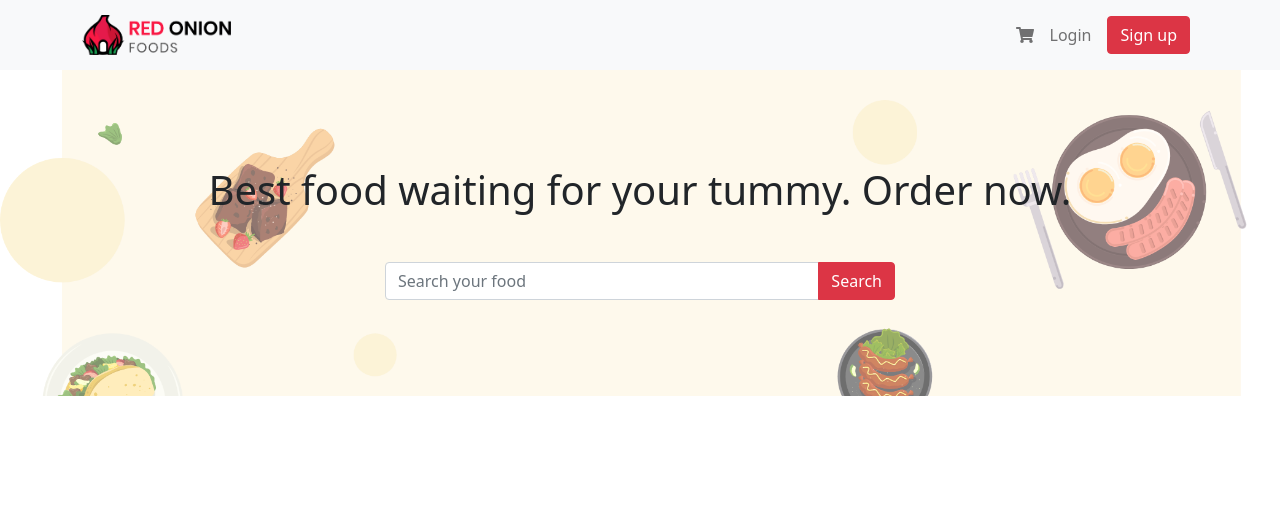
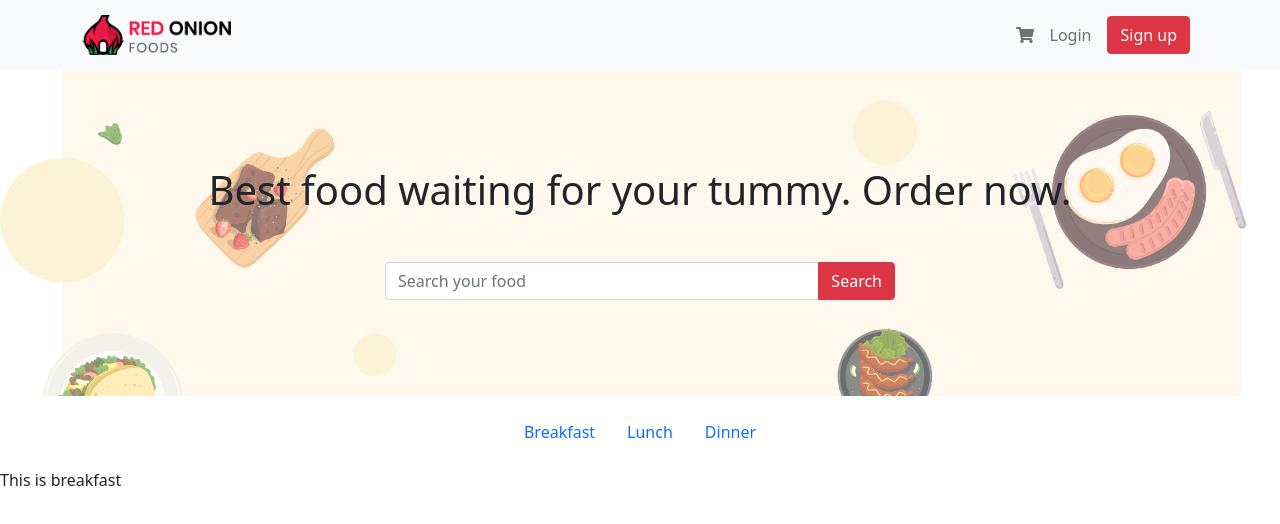
Before and after one commit to minhazul-ashim/red-onion, a React (Create React App) app: page /breakfast in a window 1280 px wide. Shown: the top 524 px of the page. Built offline with nearby package versions, Linux system fonts and the light colour scheme.

Commit message:
menu nav structured

```diff
--- a/src/App.js
+++ b/src/App.js
@@ -1,14 +1,29 @@
 import './App.css';
 import Header from './Header/Header';
 import 'bootstrap/dist/css/bootstrap.min.css';
-import { BrowserRouter } from 'react-router-dom';
+import { BrowserRouter, Switch, Route } from 'react-router-dom';
+import MenuNav from './MenuNav/MenuNav';
+import Breakfast from '../src/MenuNav/Breakfast/Breakfast'
+import Lunch from '../src/MenuNav/Lunch/Lunch'
+import Dinner from '../src/MenuNav/Dinner/Dinner'
 
 function App() {
   return (
     <div className="App">
       <BrowserRouter>
         <Header></Header>
-
+        <MenuNav></MenuNav>
+        <Switch>
+          <Route path='/breakfast'>
+            <Breakfast></Breakfast>
+          </Route>
+          <Route path='/lunch'>
+            <Lunch></Lunch>
+          </Route>
+          <Route path='/dinner'>
+            <Dinner></Dinner>
+          </Route>
+        </Switch>
       </BrowserRouter>
 
     </div>
--- /dev/null
+++ b/src/MenuNav/Breakfast/Breakfast.js
@@ -0,0 +1,11 @@
+import React from 'react';
+
+const Breakfast = () => {
+    return (
+        <div>
+            This is breakfast
+        </div>
+    );
+};
+
+export default Breakfast;
--- /dev/null
+++ b/src/MenuNav/Dinner/Dinner.js
@@ -0,0 +1,11 @@
+import React from 'react';
+
+const Dinner = () => {
+    return (
+        <div>
+            This is dinner
+        </div>
+    );
+};
+
+export default Dinner;
--- /dev/null
+++ b/src/MenuNav/Lunch/Lunch.js
@@ -0,0 +1,11 @@
+import React from 'react';
+
+const Lunch = () => {
+    return (
+        <div>
+            This is lunch
+        </div>
+    );
+};
+
+export default Lunch;
--- /dev/null
+++ b/src/MenuNav/MenuNav.js
@@ -0,0 +1,27 @@
+import React from 'react';
+import { Container, Nav } from 'react-bootstrap';
+import { Link } from 'react-router-dom';
+
+const MenuNav = () => {
+    return (
+        <Container className='my-3'>
+            <Nav variant="pills" defaultActiveKey="/home" className='w-100 d-flex justify-content-center'>
+                <Nav.Item>
+                    <Nav.Link as={Link} to='/breakfast'>
+                        Breakfast</Nav.Link>
+                </Nav.Item>
+                <Nav.Item>
+                    <Nav.Link as={Link} to='/lunch'>
+                        Lunch</Nav.Link>
+                </Nav.Item>
+                <Nav.Item>
+                    <Nav.Link as={Link} to='/dinner' >
+                        Dinner
+                    </Nav.Link>
+                </Nav.Item>
+            </Nav>
+        </Container >
+    );
+};
+
+export default MenuNav;
```
Also changed, not shown: src/MenuNav/SingleDish/SingleDis.js (added, +11 -0 lines), src/hooks/useDishes.js (added).
